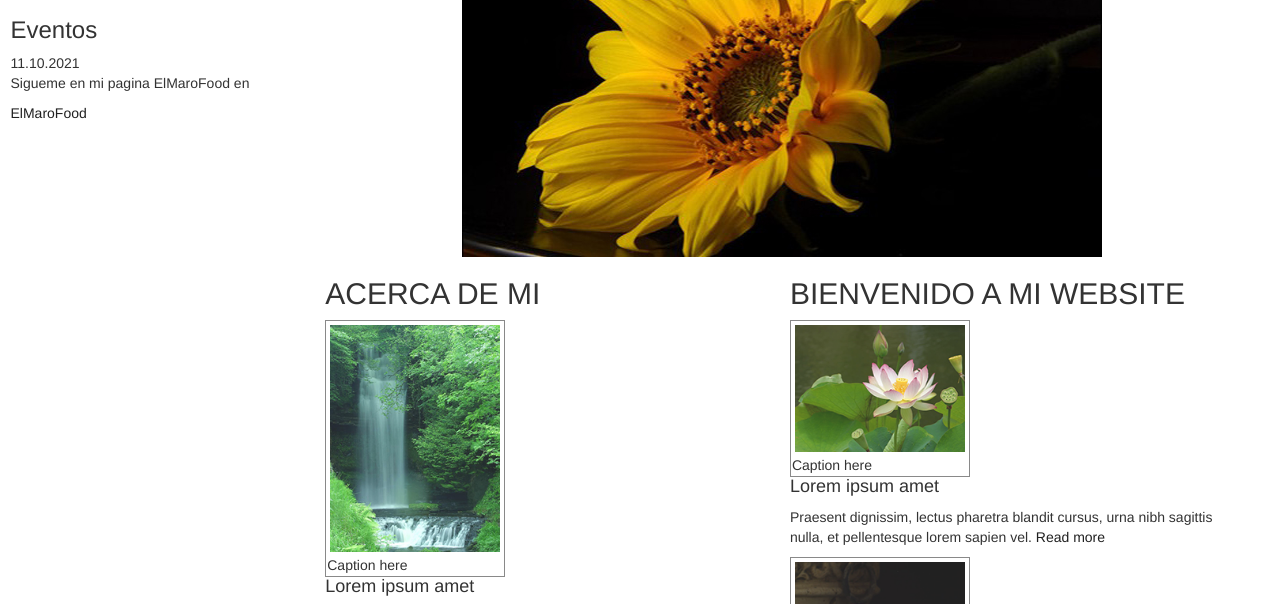
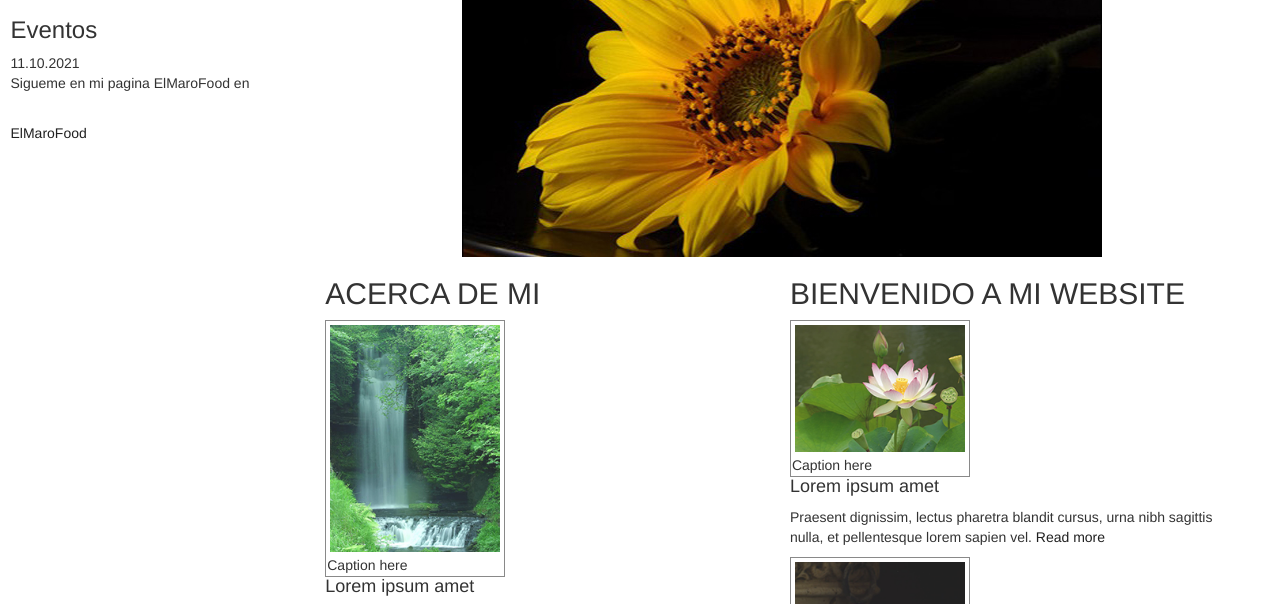
Before and after one commit to patriweb/PortafolioWeb, a plain HTML site: page index.htm in a window 1280 px wide. Shown: the part 163-767 px from the top of the page. Drawn offline with Linux system fonts and the light colour scheme; files that its build step writes are made by us from their sources; a script that the page names is missing; a web font is replaced by a local one.

Commit message:
Update index.htm

```diff
--- a/index.htm
+++ b/index.htm
@@ -124,7 +124,7 @@
 					<div class="bloc ">
 						<h3 class="grey">Eventos</h3>
 						<span class="date green">11.10.2021</span>
-						<p class="grey">Sigueme en mi pagina ElMaroFood en   </p>
+						<p class="grey">Sigueme en mi pagina ElMaroFood en </p><br>
 						<a class="orange underline" href="https://patriciaepdb.github.io/ElMaroFood/3.html">ElMaroFood</a>
 					</div>
 
```
